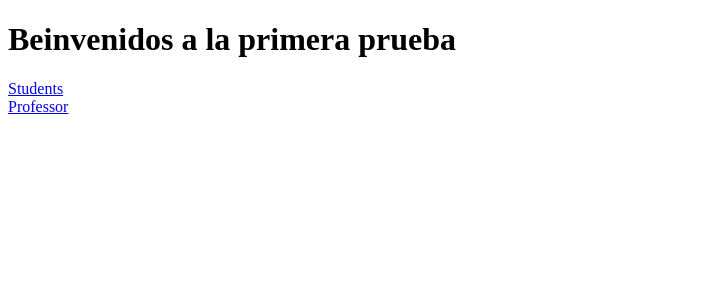
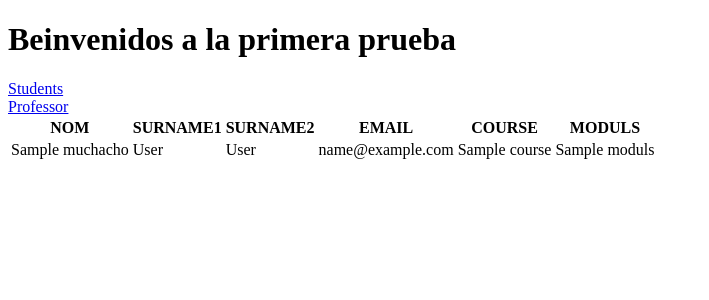
Before and after one commit to angelusMZ19/M07_UF4, a Django app: template TIC_BCN_AEMZ/centre/templates/student.html in a window 1280 px wide. Shown: the top 300 px of the page, without its empty margins (0-709 px from the left). Run offline with Django 5.2, Linux system fonts and the light colour scheme; the template is opened without the code that fills it: most values are stand-ins (such as "Sample title", 1, 10 or a date in 2020).

Commit message:
view information

```diff
--- a/TIC_BCN_AEMZ/centre/templates/student.html
+++ b/TIC_BCN_AEMZ/centre/templates/student.html
@@ -1,11 +1,4 @@
-<!DOCTYPE html>
-<html lang="en">
-<head>
-    <meta charset="UTF-8">
-    <meta name="viewport" content="width=device-width, initial-scale=1.0">
-    <title>STUDENT</title>
-</head>
-<body>
+
 
 
     {% extends 'index_centre.html' %}
@@ -15,26 +8,25 @@
 
         <tr>
             <th>NOM</th>
-            <th>SURNAME</th>
-            <th>CORREU</th>
-            <th>CURS</th>
+            <th>SURNAME1</th>
+            <th>SURNAME2</th>
+            <th>EMAIL</th>
+            <th>COURSE</th>
             <th>MODULS</th>
         </tr>
 
-        {% for students_key, students in students.items %}
+        {% for muchacho in students %}
         <tr>
-            <td>{{ students.nom }}</td>
-            <td>{{ students.surname1 }} {{ professor.surname2 }}</td>
-            <td>{{ students.correu }}</td>
-            <td>{{ students.curs }}</td>
-            <td>{{ students.moduls }}</td>
+            <td>{{ muchacho.nom }}</td>
+            <td>{{ muchacho.surname1 }}</td>
+            <td>{{ muchacho.surname2 }}</td>
+            <td>{{ muchacho.email }}</td>
+            <td>{{ muchacho.course }}</td>
+            <td>{{ muchacho.moduls }}</td>
 
         </tr>
         {% endfor %}
     </table>
-
-    <a href="{% url 'students' %}">Go back</a>
+<br/>
+    <!-- <a href="{% url 'students' %}">Go back</a> -->
     {% endblock %}
-
-</body>
-</html>
--- a/TIC_BCN_AEMZ/templates/index_centre.html
+++ b/TIC_BCN_AEMZ/templates/index_centre.html
@@ -10,5 +10,7 @@
     <a href="{% url 'students' %}">Students</a><br/>
     <a href="{% url 'professor' %}">Professor</a>
 
+    {% block content %}
+    {% endblock %}
 </body>
 </html>
```
